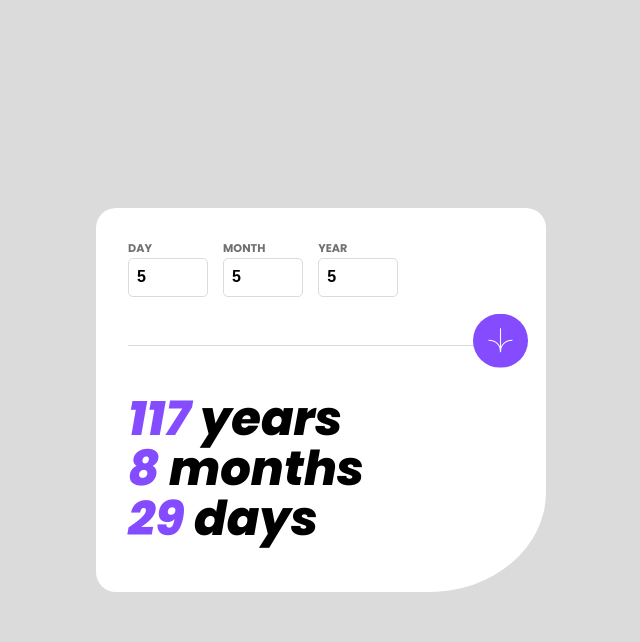
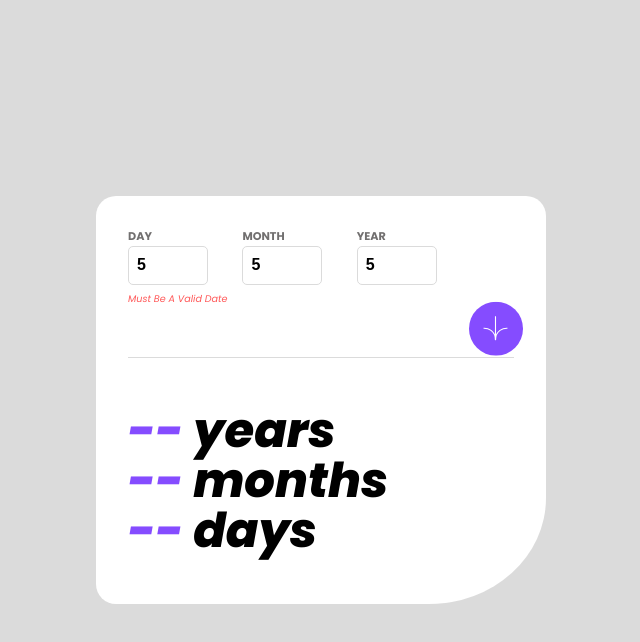
Before and after one commit to Robertron624/age-calculator-app, a Vue app: page / in a window 1280 px wide. Both pictures are taken after typing "5", "5", "5" into the empty fields and a click on the button 819 px from the left and 340 px from the top of the page. Shown: the top 642 px of the page, without its empty margins (319-959 px from the left). Built offline with nearby package versions, Linux system fonts and the light colour scheme.

Commit message:
added valid date verification

```diff
--- a/src/App.vue
+++ b/src/App.vue
@@ -12,7 +12,8 @@
           yearsErrors: "",
           monthsErrors: "",
           daysErrors: "",
-        }
+        },
+        dateError: false,
       }
     },
     methods: {
@@ -81,6 +82,16 @@
         return isValid;
       },
 
+      isDateValid (year, month, day) {
+        const date = new Date(year, month, day);
+
+
+        if (date.getFullYear() == year && date.getMonth() == month && date.getDate() == day) {
+          return true;
+        } else {
+          return false;
+        }
+      },
 
       calculate() {
 
@@ -92,7 +103,12 @@
 
         if (!validDay || !validMonth || !validYear) return;
 
-        console.log("submitted !!")
+        if(!this.isDateValid(this.yearsInput, this.monthsInput, this.daysInput)) {
+          this.dateError = true;
+          return;
+        }
+
+
         const date = new Date(this.yearsInput, this.monthsInput, this.daysInput);
         const today = new Date();
 
@@ -103,6 +119,7 @@
         this.years = Math.floor(diffInYears);
         this.months = Math.floor(diffInMonths);
         this.days = 31 - Math.floor(diffInDays);
+        console.log("submitted !!")
       },
     },
   }
@@ -135,7 +152,7 @@
         </button>
         </form>
         <!-- <img class="arrow" src="icon-arrow.svg" alt="arrow"> -->
-
+        <span v-if="dateError" class="error-msg">Must be a valid date</span>
       </div>
       <div class="calculation">
         <span>{{ years }} <strong>years</strong></span>
@@ -251,7 +268,7 @@ main {
 
 .error-msg {
   color: var(--light-red);
-  font-size: 0.5rem;
+  font-size: 0.6rem;
   font-weight: 300;
   text-transform: capitalize;
   font-style: italic;
@@ -272,7 +289,7 @@ main {
   }
 
   .arrow {
-    right: -48%;
+    right: -28%;
   }
 
   .date-inputs input {
@@ -280,7 +297,7 @@ main {
   }
 
   .date-inputs form {
-    width: 70%;
+    width: 80%;
   }
 }
 </style>
```
